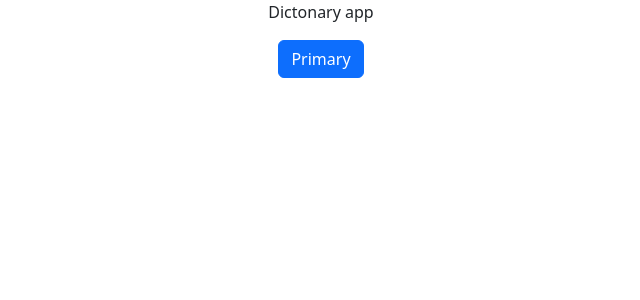
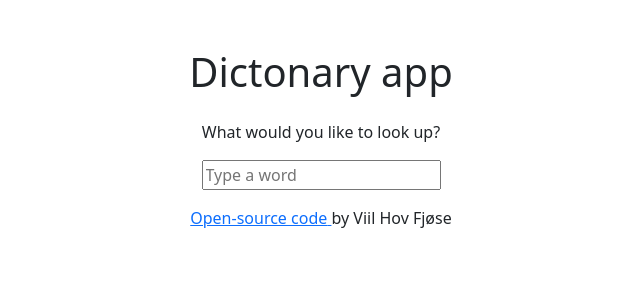
Before and after one commit to Viilhov/dictonary-app, a React (Create React App) app: page / in a window 1280 px wide. Shown: the top 300 px of the page, without its empty margins (319-959 px from the left). Built offline with nearby package versions, Linux system fonts and the light colour scheme.

Commit message:
Added, header, main and footer to App component.  Created Dictionary comopnent and added form with search engine

```diff
--- a/src/App.js
+++ b/src/App.js
@@ -1,14 +1,27 @@
 import "./App.css";
+import Dictionary from "./Dictionary";
 
 export default function App() {
   return (
     <div className="App">
-      <header className="App-header">
-        <p>Dictonary app</p>
-        <button type="button" class="btn btn-primary">
-          Primary
-        </button>
+      <header className="App-header mt-5 mb-4">
+        <h1>Dictonary app</h1>
       </header>
+      <main>
+        <Dictionary />
+      </main>
+      <footer className="Footer mt-3">
+        <p>
+          <a
+            href="https://github.com/Viilhov/dictonary-app"
+            target="_blank"
+            rel="noreferrer"
+          >
+            Open-source code{" "}
+          </a>{" "}
+          by Viil Hov Fjøse
+        </p>
+      </footer>
     </div>
   );
 }
--- /dev/null
+++ b/src/Dictionary.js
@@ -0,0 +1,25 @@
+import React, { useState } from "react";
+
+export default function Dictionary() {
+  const [keyword, setKeyword] = useState("");
+  function search(event) {
+    event.preventDefault();
+    alert(`Searching for ${keyword}`);
+  }
+  function handleKeyword(event) {
+    setKeyword(event.target.value);
+  }
+
+  return (
+    <div calssName="Dictionary">
+      <p>What would you like to look up?</p>
+      <form className="dictionaryForm" onSubmit={search}>
+        <input
+          type="search"
+          placeholder="Type a word"
+          onChange={handleKeyword}
+        />
+      </form>{" "}
+    </div>
+  );
+}
```
